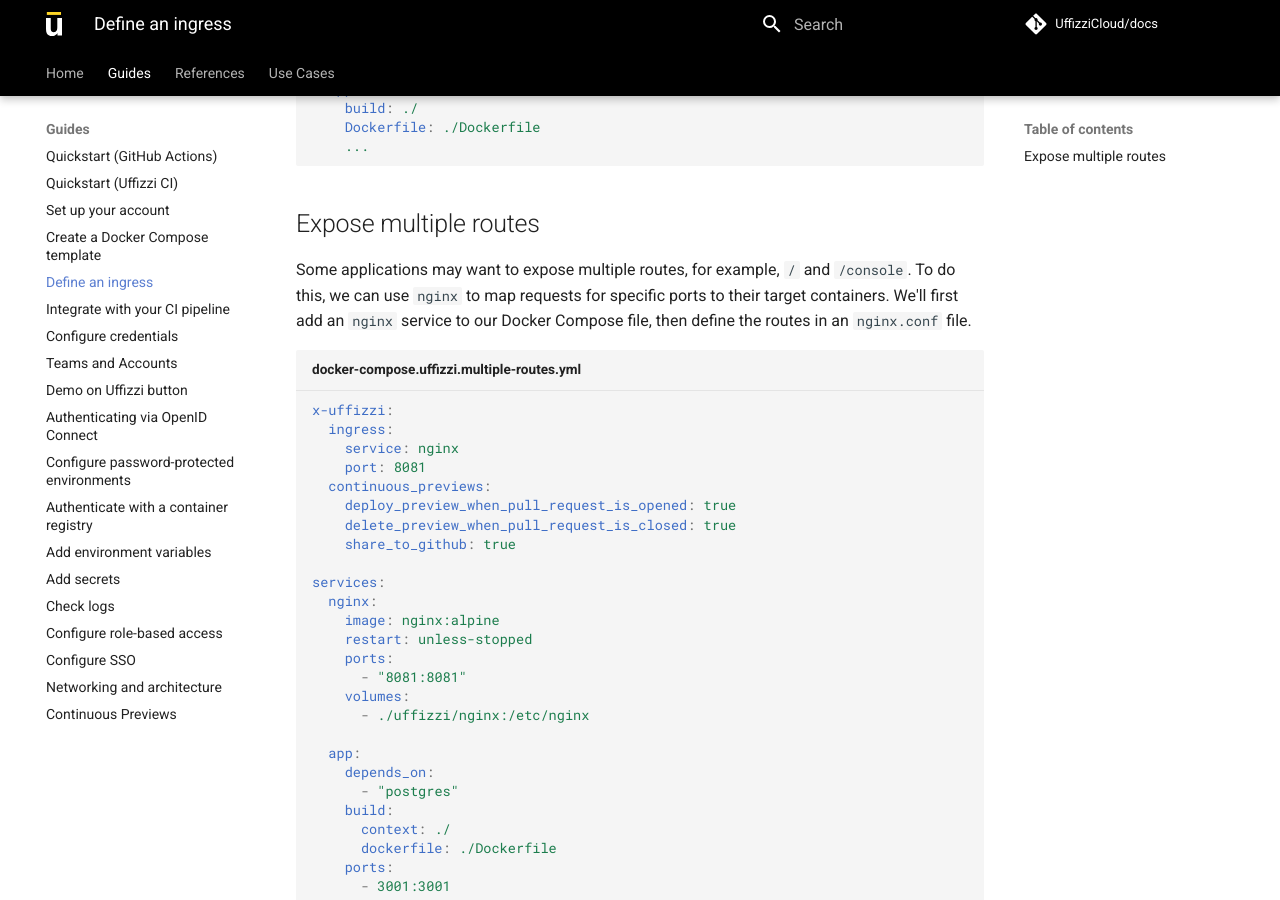
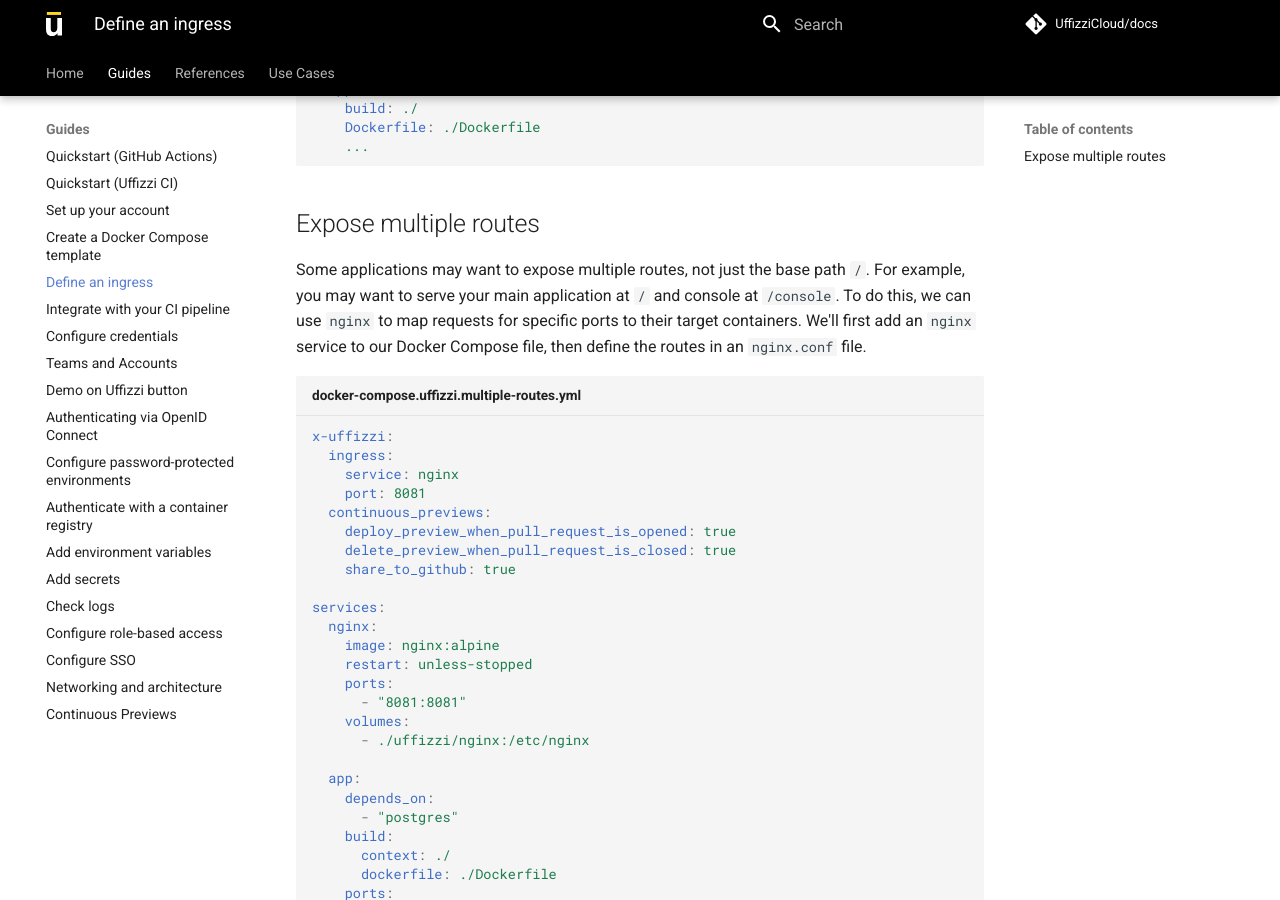
Before and after one commit to UffizziCloud/docs, an MkDocs documentation site: the page built from docs/guides/define-an-ingress.md, in a window 1280 px wide and 900 px high, scrolled down 537 px. Built offline with MkDocs 1.6.1 and Material for MkDocs 9.7.7, drawn with Linux system fonts in a browser that asks for light colours; comment, search, counter and statistics services are not loaded.

Commit message:
updated wording

````diff
--- a/docs/guides/define-an-ingress.md
+++ b/docs/guides/define-an-ingress.md
@@ -19,7 +19,7 @@
 
 ## Expose multiple routes
 
-Some applications may want to expose multiple routes, for example, `/` and `/console`. To do this, we can use `nginx` to map requests for specific ports to their target containers. We'll first add an `nginx` service to our Docker Compose file, then define the routes in an `nginx.conf` file.
+Some applications may want to expose multiple routes, not just the base path `/`. For example, you may want to serve your main application at `/` and console at `/console`. To do this, we can use `nginx` to map requests for specific ports to their target containers. We'll first add an `nginx` service to our Docker Compose file, then define the routes in an `nginx.conf` file.
 
 ```yaml title="docker-compose.uffizzi.multiple-routes.yml"
 x-uffizzi:
````
